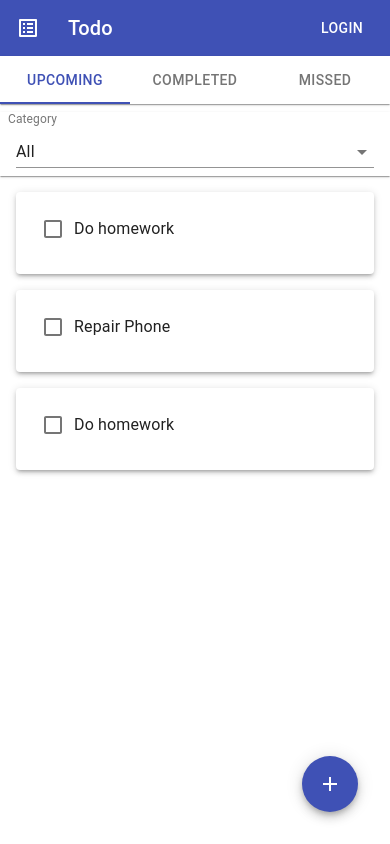
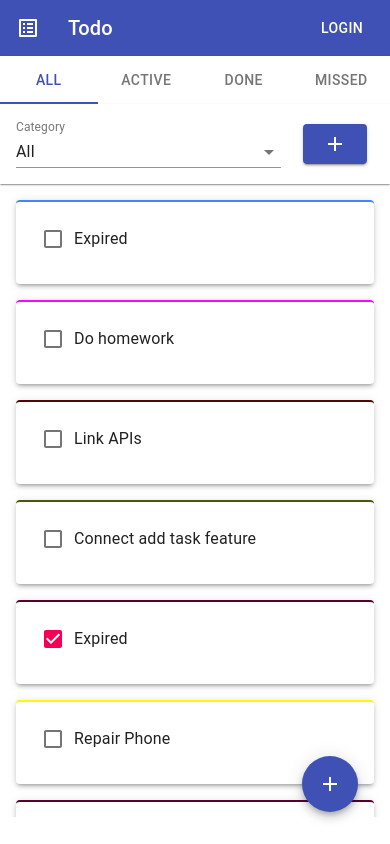
Before and after one commit to Dodeja-Shubham/todolist-web, a React (Create React App) app: page / in a window 390 px wide. Built offline with nearby package versions, Linux system fonts and the light colour scheme; the HTML template or start-up script is replaced by a standard one.

Commit message:
Adding category addition and filtering

```diff
--- a/src/App.js
+++ b/src/App.js
@@ -9,7 +9,7 @@ import { Panels } from "./Components/Panels";
 
 const useStyles = makeStyles((theme) => ({
   fabBtn: {
-    position: "absolute",
+    position: "fixed",
     bottom: "2rem",
     right: "2rem",
   },
@@ -26,10 +26,78 @@ const useStyles = makeStyles((theme) => ({
 function App() {
   const classes = useStyles();
   const [open, setOpen] = useState(false);
-  const [panel, setPanel] = useState("upcoming");
+  const [panel, setPanel] = useState("All");
   const [category, setCategory] = useState("All");
+  const [formType, setFormType] = useState("Add");
+  const [tasks, setTasks] = useState([
+    {
+      title: "Expired",
+      desc: "Do the complete maths homework",
+      deadline: "2020-09-06T04:15",
+      category: "Studies",
+      completed: false,
+      color: "#4287f5",
+    },
+    {
+      title: "Do homework",
+      desc: "Do the complete maths homework",
+      deadline: "2020-09-20T04:15",
+      category: "Studies",
+      completed: false,
+      color: "#f30aff",
+    },
+    {
+      title: "Link APIs",
+      desc: "Connect APIs",
+      deadline: "2020-09-10T04:15",
+      category: "Project",
+      completed: false,
+      color: "#570202",
+    },
+    {
+      title: "Connect add task feature",
+      desc: "Link add task feature",
+      deadline: "2020-09-10T04:15",
+      category: "Project",
+      completed: false,
+      color: "#4d5702",
+    },
+    {
+      title: "Expired",
+      desc: "Do the complete maths homework",
+      deadline: "2020-09-06T04:15",
+      category: "Studies",
+      completed: true,
+      color: "#57022b",
+    },
+    {
+      title: "Repair Phone",
+      desc: "Repair screen and lag",
+      deadline: "2020-09-18T04:15",
+      category: "Shopping",
+      completed: false,
+      color: "#fff70a",
+    },
+    {
+      title: "Get pumpkin seeds",
+      desc: "Get good quality pumpkin seeds",
+      deadline: "2020-09-05T04:15",
+      category: "Garden",
+      completed: false,
+      color: "#57022b",
+    },
+    {
+      title: "Do homework",
+      desc: "Do the complete maths homework",
+      deadline: "2020-09-22T04:15",
+      category: "Studies",
+      completed: false,
+      color: "#57022b",
+    },
+  ]);
 
   const handleModal = () => {
+    setFormType("All");
     setOpen(!open);
   };
 
@@ -37,11 +105,24 @@ function App() {
     <div className="App">
       <Header />
       <TabsContainer setPanel={setPanel} />
-      <Selector setCategory={setCategory} />
+      <Selector
+        setCategory={setCategory}
+        setFormType={(type) => {
+          setFormType(type);
+          setOpen(true);
+        }}
+      />
       <Modal open={open} onClose={handleModal} className={classes.modal}>
-        <AddTaskForm />
+        <AddTaskForm
+          addTasks={(data) => {
+            if (formType !== "cat") setTasks([...tasks, data]);
+            else setFormType(data.category);
+            setOpen(false);
+          }}
+          type={formType}
+        />
       </Modal>
-      <Panels index={panel} category={category} />
+      <Panels index={panel} category={category} tasks={tasks} />
       <Fab
         color="primary"
         aria-label="add"
--- a/src/Components/AddTaskForm/index.js
+++ b/src/Components/AddTaskForm/index.js
@@ -1,4 +1,4 @@
-import React from "react";
+import React, { useState } from "react";
 import {
   Paper,
   Typography,
@@ -7,11 +7,12 @@ import {
   Button,
 } from "@material-ui/core";
 import { Selector } from "../Selectors";
+import moment from "moment";
 
 const useStyles = makeStyles((theme) => ({
   formContainer: {
     padding: theme.spacing(1),
-    width: "60%",
+    width: "80%",
   },
   form: {
     display: "flex",
@@ -26,17 +27,43 @@ const useStyles = makeStyles((theme) => ({
   },
 }));
 
-export const AddTaskForm = () => {
+export const AddTaskForm = (props) => {
   const classes = useStyles();
+  const [form, setForm] = useState({
+    title: "",
+    desc: "",
+    deadline: "",
+    category: "",
+    color: "",
+  });
+
+  const handleChange = (e) => {
+    let temp = { ...form };
+    if (e.target.name === "deadline")
+      temp[e.target.name] = moment(e.target.value).format().toString();
+    else temp[e.target.name] = e.target.value;
+    setForm({ ...temp });
+  };
+
+  const handleCategory = (cat) => {
+    let temp = { ...form };
+    temp.category = cat;
+    setForm({ ...temp });
+  };
+
   return (
     <Paper className={classes.formContainer}>
       <Typography variant="h5">Add Task</Typography>
       <form className={classes.form}>
+        {props.type !== "cat" ? (
+          <div className={classes.form}>
             <TextField
               required
               id="standard-required"
               label="Title"
               placeholder="Task Title"
+              onChange={handleChange}
+              name="title"
             />
             <TextField
               required
@@ -45,9 +72,11 @@ export const AddTaskForm = () => {
               id="standard-required"
               label="Description"
               placeholder="Task Description"
+              onChange={handleChange}
+              name="desc"
             />
             <div className={classes.input}>
-          <Selector elevation={0} />
+              <Selector elevation={0} setCategory={handleCategory} form />
             </div>
             <TextField
               id="date"
@@ -57,8 +86,33 @@ export const AddTaskForm = () => {
                 shrink: true,
               }}
               className={classes.input}
+              onChange={handleChange}
+              name="deadline"
             />
-        <Button variant="contained" color="primary" className={classes.input}>
+            <TextField
+              id="color"
+              label="Color"
+              type="color"
+              className={classes.input}
+              onChange={handleChange}
+              name="color"
+            />{" "}
+          </div>
+        ) : (
+          <TextField
+            id="category"
+            label="Category"
+            name="category"
+            className={classes.input}
+            onChange={handleChange}
+          />
+        )}
+        <Button
+          variant="contained"
+          color="primary"
+          className={classes.input}
+          onClick={() => props.addTasks(form)}
+        >
           Submit
         </Button>
       </form>
--- a/src/Components/Panels/index.js
+++ b/src/Components/Panels/index.js
@@ -1,4 +1,4 @@
-import React, { useState } from "react";
+import React from "react";
 import {
   Box,
   Card,
@@ -10,7 +10,12 @@ import {
 import moment from "moment";
 
 const useStyles = makeStyles((theme) => ({
+  taskList: {
+    maxHeight: window.innerWidth <= 500 ? "75vh" : "80vh",
+    overflowY: "scroll",
+  },
   cardContainer: {
+    borderTop: "2px solid",
     margin: theme.spacing(2),
   },
   card: {
@@ -21,58 +26,27 @@ const useStyles = makeStyles((theme) => ({
 
 export const Panels = (props) => {
   const classes = useStyles();
-  const [tasks] = useState([
-    {
-      title: "Expired",
-      desc: "Do the complete maths homework",
-      deadline: "2020-09-06T04:15",
-      category: "Studies",
-      completed: false,
-    },
-    {
-      title: "Do homework",
-      desc: "Do the complete maths homework",
-      deadline: "2020-09-20T04:15",
-      category: "Studies",
-      completed: false,
-    },
-    {
-      title: "Expired",
-      desc: "Do the complete maths homework",
-      deadline: "2020-09-06T04:15",
-      category: "Studies",
-      completed: true,
-    },
-    {
-      title: "Repair Phone",
-      desc: "Do the complete maths homework",
-      deadline: "2020-09-18T04:15",
-      category: "Shopping",
-      completed: false,
-    },
-    {
-      title: "Do homework",
-      desc: "Do the complete maths homework",
-      deadline: "2020-09-22T04:15",
-      category: "Studies",
-      completed: false,
-    },
-  ]);
 
   return (
-    <Box>
-      {tasks.map((task, index) => {
+    <Box className={classes.taskList}>
+      {props.tasks.map((task, index) => {
         if (
-          ((props.index === "upcoming" &&
+          (props.index === "Active" &&
             !task.completed &&
             moment(task.deadline).diff(moment().format()) >= 0) ||
-            (props.index === "completed" && task.completed) ||
-            (props.index === "missed" &&
-              moment(task.deadline).diff(moment().format()) < 0)) &&
-          (props.category === "All" || task.category === props.category)
+          (props.index === "Done" && task.completed) ||
+          (props.index === "Missed" &&
+            moment(task.deadline).diff(moment().format()) < 0) ||
+          (props.index === "All" &&
+            (props.category === "All" || task.category === props.category))
         )
           return (
-            <Card key={index} className={classes.cardContainer} elevation={3}>
+            <Card
+              key={index}
+              className={classes.cardContainer}
+              elevation={3}
+              style={{ borderColor: task.color }}
+            >
               <CardContent className={classes.card}>
                 <Checkbox
                   checked={task.completed}
--- a/src/Components/Selectors/index.js
+++ b/src/Components/Selectors/index.js
@@ -6,17 +6,32 @@ import {
   InputLabel,
   makeStyles,
   FormControl,
+  Button,
+  Box,
 } from "@material-ui/core";
+import { Add } from "@material-ui/icons";
 
 const useStyles = makeStyles((theme) => ({
+  paper: {
+    alignContent: "center",
+    padding: theme.spacing(1),
+  },
   formControl: {
     display: "flex",
     margin: theme.spacing(1),
-    padding: theme.spacing(1),
     justifyContent: "space-between",
   },
   selectEmpty: {
     marginTop: theme.spacing(2),
+  },
+  btnContainer: {
+    display: "flex",
+    alignItems: "center",
+    justifyContent: "center",
+  },
+  btn: {
+    height: "40px",
+    width: "30px",
   },
 }));
 
@@ -31,7 +46,15 @@ export const Selector = (props) => {
   };
 
   return (
-    <Paper square elevation={props.elevation}>
+    <Paper
+      square
+      elevation={props.elevation}
+      className={classes.paper}
+      style={{
+        display: props.form ? "block" : "grid",
+        gridTemplateColumns: props.form ? "1fr" : "3fr 1fr",
+      }}
+    >
       <FormControl className={classes.formControl}>
         <InputLabel id="demo-simple-select-label">Category</InputLabel>
         <Select
@@ -48,6 +71,18 @@ export const Selector = (props) => {
           ))}
         </Select>
       </FormControl>
+      {!props.form && (
+        <Box className={classes.btnContainer}>
+          <Button
+            variant="contained"
+            color="primary"
+            className={classes.btn}
+            onClick={() => props.setFormType("cat")}
+          >
+            <Add />
+          </Button>
+        </Box>
+      )}
     </Paper>
   );
 };
--- a/src/Components/Tabs/index.js
+++ b/src/Components/Tabs/index.js
@@ -13,9 +13,22 @@ export const TabsContainer = (props) => {
 
   const handleChange = (event, newValue) => {
     setValue(newValue);
-    props.setPanel(
-      newValue === 0 ? "upcoming" : newValue === 1 ? "completed" : "missed"
-    );
+    switch (newValue) {
+      case 0:
+        props.setPanel("All");
+        break;
+      case 1:
+        props.setPanel("Active");
+        break;
+      case 2:
+        props.setPanel("Done");
+        break;
+      case 3:
+        props.setPanel("Missed");
+        break;
+      default:
+        break;
+    }
   };
 
   return (
@@ -28,9 +41,10 @@ export const TabsContainer = (props) => {
         onChange={handleChange}
         aria-label="disabled tabs example"
       >
-        <Tab label="Upcoming" {...a11yProps(0)} />
-        <Tab label="Completed" {...a11yProps(1)} />
-        <Tab label="Missed" {...a11yProps(2)} />
+        <Tab label="All" {...a11yProps(0)} />
+        <Tab label="Active" {...a11yProps(1)} />
+        <Tab label="Done" {...a11yProps(2)} />
+        <Tab label="Missed" {...a11yProps(3)} />
       </Tabs>
     </Paper>
   );
--- a/src/index.css
+++ b/src/index.css
@@ -3,4 +3,14 @@ body {
   padding: 0px;
   box-sizing: border-box;
   height: 100vh;
+  overflow-x: hidden;
+  overflow-y: hidden;
 }
+
+* {
+  scrollbar-width: none;
+}
+
+*::-webkit-scrollbar {
+  display: none;
+}
```
Lines whose indentation alone changed are shown as unchanged.
